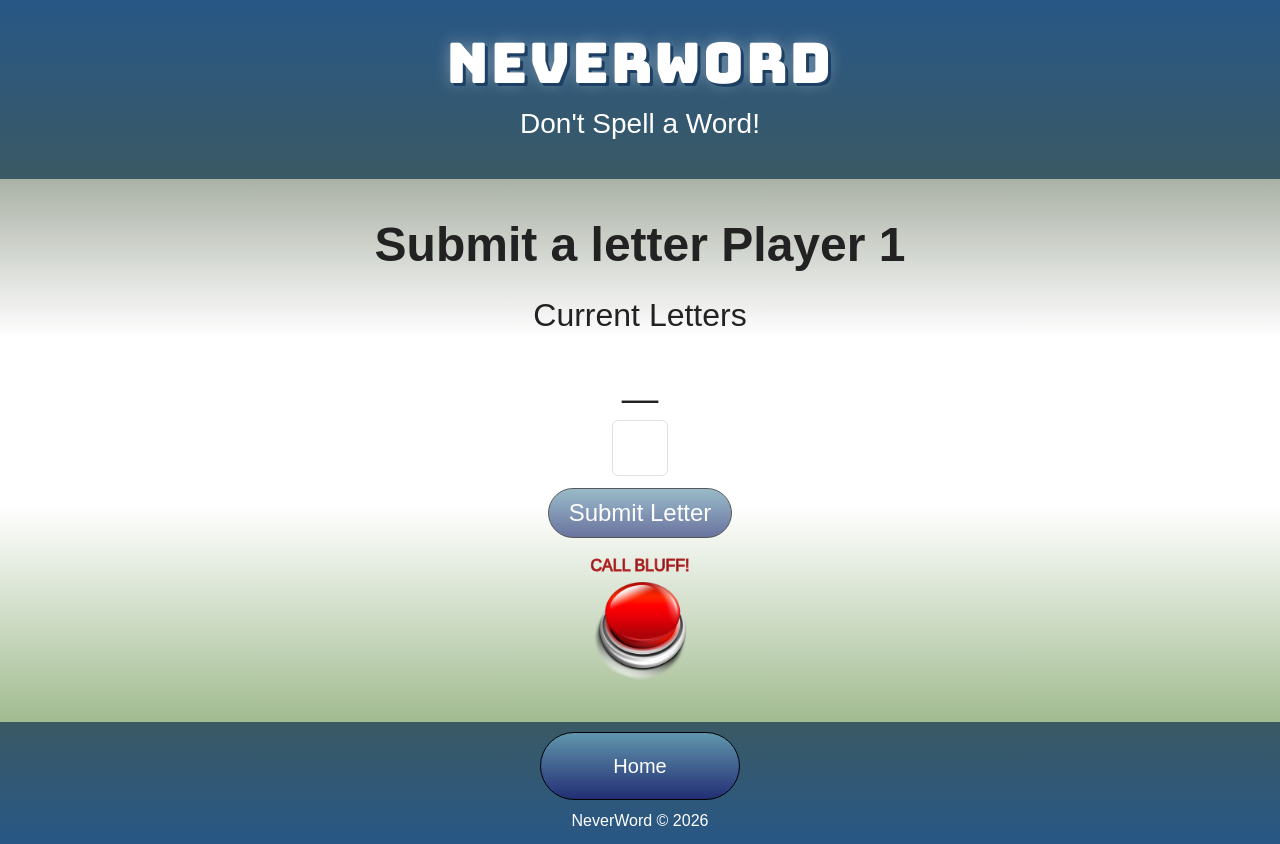
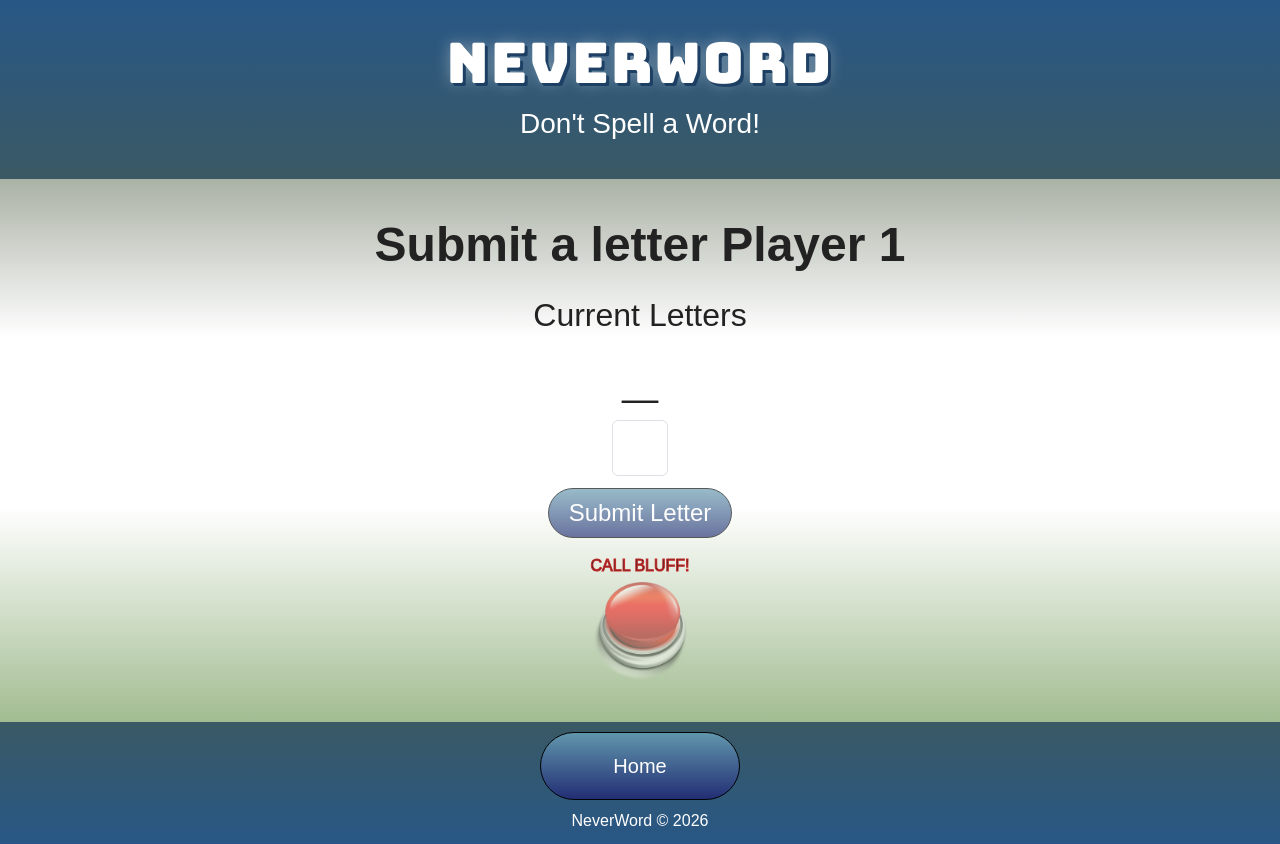
Before and after one commit to tmwonnacott/startup, a React (Vite) app: page /start in a window 1280 px wide. Built offline with nearby package versions, Linux system fonts and the light colour scheme.

Commit message:
you can't press bluff when 0 or 1 letters have been played

```diff
--- a/src/start/start.css
+++ b/src/start/start.css
@@ -56,8 +56,15 @@
 	line-height: 0;
 }
 
-.game-screen > a img {
+.game-screen > a img,
+.game-screen > .bluff-button-disabled img {
 	display: block;
+}
+
+.game-screen > .bluff-button-disabled {
+	align-self: center;
+	line-height: 0;
+	opacity: 0.5;
 }
 
 .call-bluff {
--- a/src/start/start.jsx
+++ b/src/start/start.jsx
@@ -59,13 +59,19 @@ export function StartGame() {
           Submit Letter
         </button>
         <p className="call-bluff">CALL BLUFF!</p>
+        {currentLetters.length >= 2 ? (
           <Link
             to="/bluff-called"
-          state={{ currentLetters: currentLetters.join('') || 'None', currentPlayer }}
+            state={{ currentLetters: currentLetters.join(''), currentPlayer }}
             aria-label="Call bluff"
           >
             <img src="/BigRedButton.png" width="100" alt="Call bluff" />
           </Link>
+        ) : (
+          <span className="bluff-button-disabled" aria-label="Call bluff is available after two letters">
+            <img src="/BigRedButton.png" width="100" alt="" />
+          </span>
+        )}
       </main>
     </PageFrame>
   );
```
Lines whose indentation alone changed are shown as unchanged.
